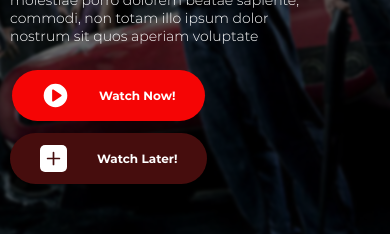
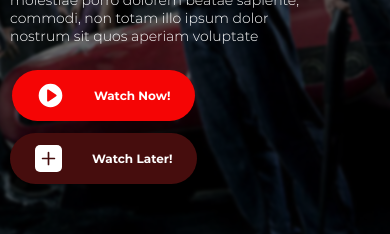
Before and after one commit to reza-sadeghzadeh/drawmax, a React (Create React App) app: page / in a window 390 px wide. Shown: the part 380-614 px from the top of the page. Built offline with nearby package versions, Linux system fonts and the light colour scheme.

Commit message:
fix skeleton loading in small devices

```diff
--- a/src/components/LandingPageHero.tsx
+++ b/src/components/LandingPageHero.tsx
@@ -1,4 +1,4 @@
-import React, { ReactElement, useEffect, useRef, useState } from "react";
+import React, { ReactElement } from "react";
 import styled from "styled-components";
 import SwiperCore, { Autoplay } from "swiper";
 import { Navigation, Pagination } from "swiper/core";
@@ -63,27 +63,6 @@ function LandingPageHero({}: Props): ReactElement {
       score: { imdb: 4.5, rt: 123 },
     },
   ];
-  const [movieState, setMovieState] = useState(0);
-
-  const sliderRed = useRef<HTMLDivElement>(null);
-
-  useEffect(() => {
-    sliderRed.current?.childNodes.forEach((s, indx) => {
-      //@ts-ignore
-      s.classList.remove("active");
-      //@ts-ignore
-      if (indx === movieState) s.classList.add("active");
-    });
-  }, [movieState]);
-
-  useEffect(() => {
-    const interv = setInterval(() => {
-      setMovieState((movieState) => (movieState === 3 ? 0 : movieState + 1));
-    }, 10000);
-    return () => {
-      clearTimeout(interv);
-    };
-  }, [movieState]);
 
   return (
     <Div className="flex-center">
--- a/src/components/Latest.tsx
+++ b/src/components/Latest.tsx
@@ -34,8 +34,8 @@ export default function Activity({ data, foot }: Props): ReactElement {
             <div className="divider" />
           </>
         )}
-        <div className="card-holder flex-center">
-          <ul className="flex-center">
+        <div className="card-holder flex-center ">
+          <ul className="flex-center ">
             {!skeleton &&
               //@ts-ignore
               data.map((d: object) => <li key={d.id}>{<Card movie={d} />}</li>)}
--- a/src/components/common/MySwiper.tsx
+++ b/src/components/common/MySwiper.tsx
@@ -71,14 +71,10 @@ const MySwiper: React.FC<SwiperProp> = ({ forSeries, data, cast, loop }) => {
             width: 300,
             slidesPerView: 2,
           },
-          400: {
-            width: 400,
-            slidesPerView: 2,
+          500: {
+            width: 500,
+            slidesPerView: 2.5,
           },
-          // 1500: {
-          //   width: 1500,
-          //   slidesPerView: 7,
-          // },
         }}
         className="flex-center"
         spaceBetween={90}
--- a/src/components/common/Skeleton.tsx
+++ b/src/components/common/Skeleton.tsx
@@ -19,19 +19,20 @@ export const Skeleton: React.FC<Props> = () => {
 };
 
 const Div = styled.div`
-  margin: 3rem 1rem;
+  margin: 3rem 0.5rem;
   padding: 0;
   flex-direction: column;
+  align-self: flex-start !important;
   align-items: flex-start;
   justify-content: flex-start;
-  width: 176px !important;
+  width: 156px !important;
   position: relative;
   padding-bottom: 1.77rem;
 
   .img {
     background-color: #5f5f5f;
-    width: 176px !important;
-    height: 300px;
+    width: 156px !important;
+    height: 254px;
     top: 0;
     border-radius: 30px;
     position: relative;
@@ -114,6 +115,103 @@ const Div = styled.div`
     }
   }
 
+  @media screen and (min-width: 400px) {
+    margin: 3rem 1rem;
+    padding: 0;
+    flex-direction: column;
+    align-items: flex-start;
+    justify-content: flex-start;
+    width: 176px !important;
+    position: relative;
+    padding-bottom: 1rem;
+
+    .img {
+      background-color: #5f5f5f;
+      width: 176px !important;
+      height: 300px;
+      top: 0;
+      border-radius: 30px;
+      position: relative;
+      object-fit: cover;
+      overflow: hidden;
+
+      ::after {
+        content: "";
+        position: absolute;
+        transform: rotate(30deg);
+        width: 30px;
+        top: -50%;
+        height: 300%;
+        background-color: #868686;
+        z-index: 5;
+        animation: move 1.5s ease-in-out 0s infinite forwards;
+      }
+    }
+
+    .h5 {
+      margin-top: 1.5rem;
+      margin-left: 1rem;
+      background-color: #5f5f5f;
+      width: 100px;
+      height: 10px;
+      border-radius: 10px;
+      margin-bottom: 1rem;
+      z-index: 5;
+      transition: 0.2s ease all;
+      overflow: hidden;
+      position: relative;
+
+      ::after {
+        content: "";
+        position: absolute;
+        transform: rotate(30deg);
+        width: 20px;
+        top: -30px;
+        left: -100px;
+        height: 50px;
+        background-color: #979797;
+        z-index: 5;
+        animation: move 1s ease-in-out 0s infinite forwards;
+      }
+    }
+
+    .bottom-title {
+      margin-left: 1rem;
+      transition: 0.2s ease all;
+      width: 80%;
+      justify-content: space-between;
+
+      .score {
+        align-self: flex-end;
+        overflow: hidden;
+        position: relative;
+
+        ::after {
+          content: "";
+          position: absolute;
+          transform: rotate(30deg);
+          width: 20px;
+          top: -30px;
+          height: 50px;
+          background-color: #6b6b6b;
+          z-index: 5;
+          left: -20px;
+          animation: move 1.5s ease-in-out 0s infinite forwards;
+        }
+
+        .img {
+          opacity: 0.7;
+          padding-right: 50px;
+          width: 15px;
+          height: 10px;
+          width: 70%;
+          object-fit: contain;
+          margin-right: 0.2rem;
+        }
+      }
+    }
+  }
+
   @media screen and (min-width: 1100px) {
     margin: 3rem 2rem;
     width: 219px !important;
--- a/src/index.css
+++ b/src/index.css
@@ -119,13 +119,13 @@ ul {
   list-style-type: none;
 }
 
-@media screen and (max-width: 400px) {
+@media screen and (max-width: 420px) {
   h4 {
     font-size: 2rem;
   }
 
   button {
-    padding: 1.2rem 3rem;
+    padding: 1.2rem 2.5rem;
     min-width: 150px;
     font-size: 12px;
   }
```
